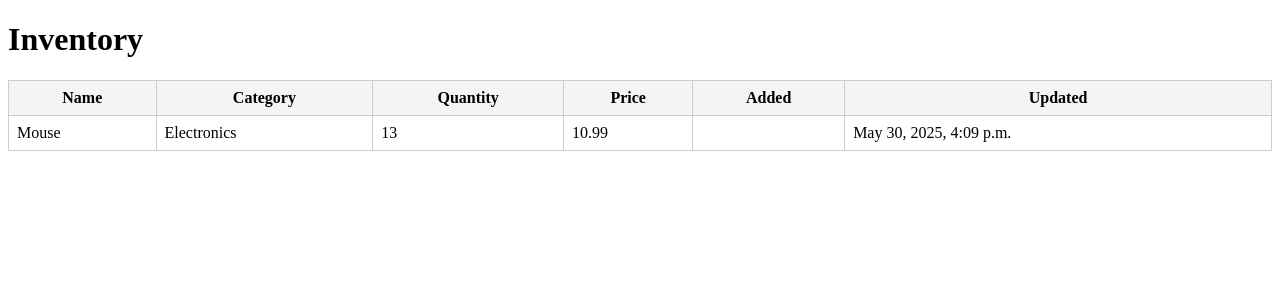
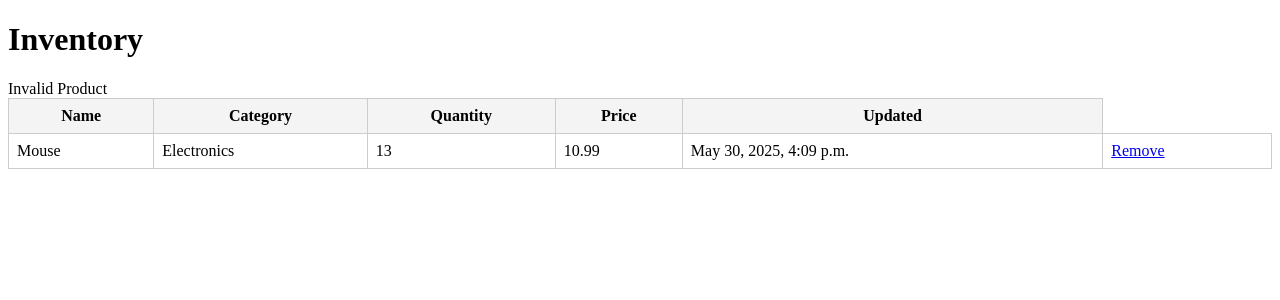
Before and after one commit to nobaigiobaitsi/inventory-django, a Django app: page /products/ in a window 1280 px wide. Shown: the top 300 px of the page. Run offline with Django 5.2, Linux system fonts and the light colour scheme; data comes from the database, SQL or seed files in the repository; both versions use the stored data as it was after the commit.

Commit message:
Added the rest of the functions

```diff
--- a/inventory/templates/inventory/product_list.html
+++ b/inventory/templates/inventory/product_list.html
@@ -18,6 +18,13 @@
 </head>
 <body>
     <h1>Inventory</h1>
+    <td>
+    {% if product.id %}
+        <a href="{% url 'remove_product' product.id %}" class="btn btn-danger btn-sm">Remove</a>
+    {% else %}
+        <span class="text-muted">Invalid Product</span>
+    {% endif %}
+    </td>
     {% if products %}
     <table>
         <thead>
@@ -26,7 +33,6 @@
                 <th>Category</th>
                 <th>Quantity</th>
                 <th>Price</th>
-                <th>Added</th>
                 <th>Updated</th>
             </tr>
         </thead>
@@ -37,8 +43,10 @@
                 <td>{{ product.category }}</td>
                 <td>{{ product.quantity }}</td>
                 <td>{{ product.price }}</td>
-                <td>{{ product.date_added }}</td>
                 <td>{{ product.last_updated }}</td>
+                <td>
+                    <a href="{% url 'remove_product' product.id %}" class="btn btn-danger btn-sm">Remove</a>
+                </td>
             </tr>
             {% endfor %}
         </tbody>
--- a/inventory/urls.py
+++ b/inventory/urls.py
@@ -6,4 +6,5 @@ urlpatterns = [
     path("add/", views.add_product, name="add_product"),
     path("base/", views.base_page, name="base"),
     path("update/", views.update_product_stock, name="update_product_stock"),
+    path('remove/<int:product_id>/', views.remove_product, name='remove_product'),
 ]
--- a/inventory/views.py
+++ b/inventory/views.py
@@ -2,6 +2,7 @@ from django.shortcuts import render, redirect
 from .models import Product
 from .forms import ProductForm, UpdateStockForm
 from django.contrib import messages
+from django.shortcuts import get_object_or_404
 
 
 def base_page(request):
@@ -50,3 +51,14 @@ def update_product_stock(request):
         form = UpdateStockForm()
 
     return render(request, "inventory/update_stock.html", {"form": form})
+
+
+def remove_product(request, product_id):
+    product = get_object_or_404(Product, id=product_id)
+
+    if request.method == "POST":
+        product.delete()
+        messages.success(request, f"Product '{product.name}' has been deleted.")
+        return redirect("product_list")
+
+    return render(request, "inventory/remove_product.html", {"product": product})
--- a/manage.py
+++ b/manage.py
@@ -6,7 +6,7 @@ import sys
 
 def main():
     """Run administrative tasks."""
-    os.environ.setdefault('DJANGO_SETTINGS_MODULE', 'config.settings')
+    os.environ.setdefault("DJANGO_SETTINGS_MODULE", "config.settings")
     try:
         from django.core.management import execute_from_command_line
     except ImportError as exc:
@@ -18,5 +18,5 @@ def main():
     execute_from_command_line(sys.argv)
 
 
-if __name__ == '__main__':
+if __name__ == "__main__":
     main()
```
Also changed, not shown: inventory/templates/inventory/remove_product.html (added, +12 -0 lines), db.sqlite3.
